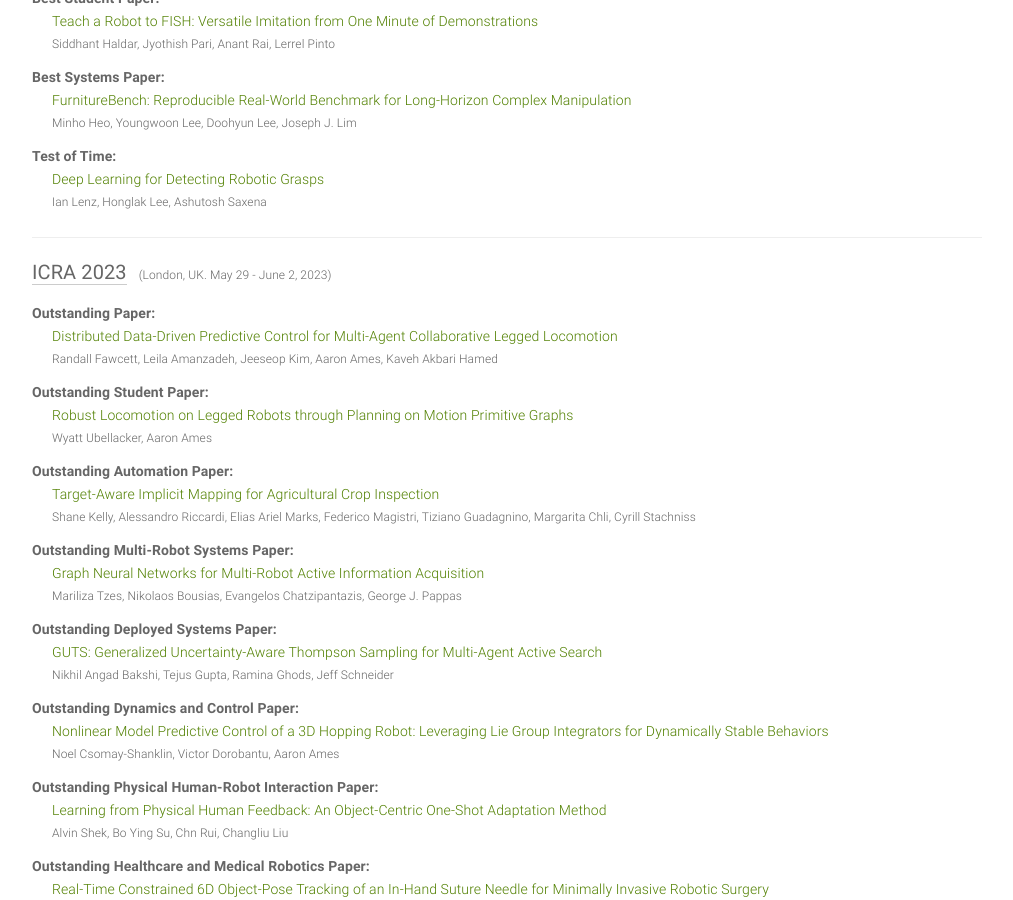
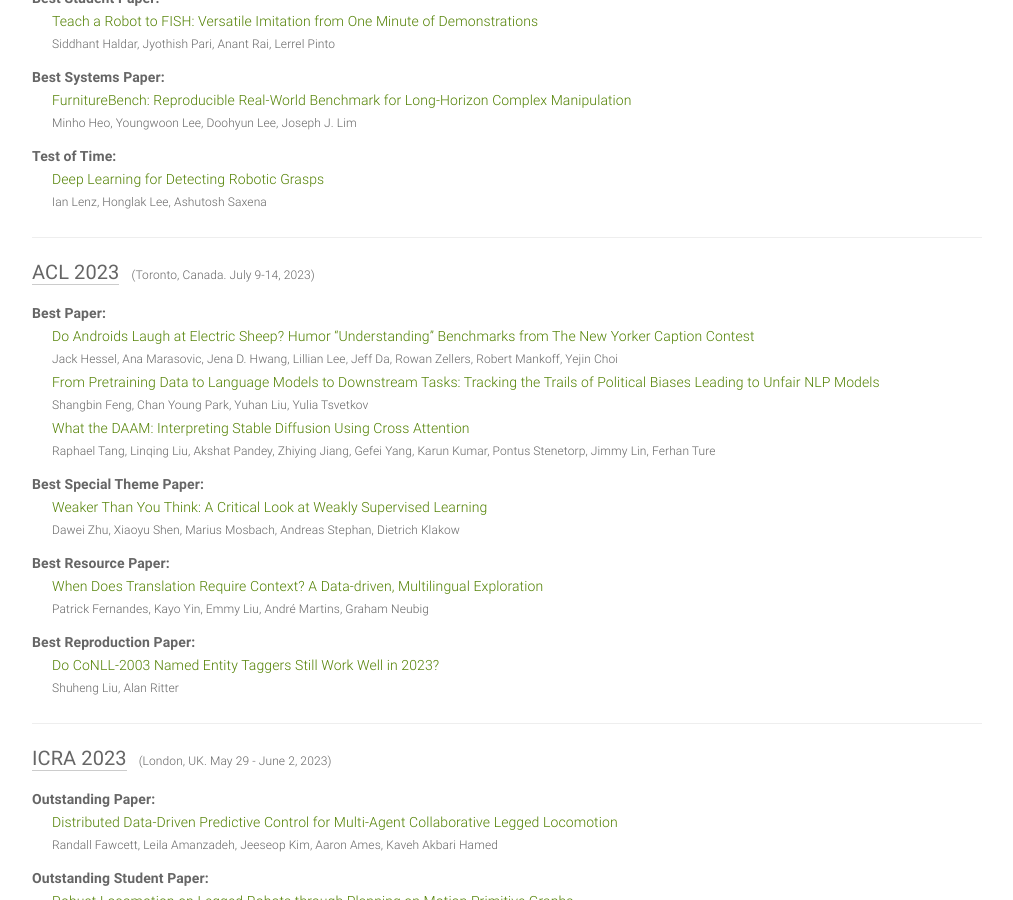
Before and after one commit to clemense/ai-bestpapers, a Jekyll site: the page built from index.html, in a window 1280 px wide and 900 px high, scrolled down 439 px. Shown: the whole window, without its empty margins (133-1146 px from the left). Built offline with Jekyll 4.4.1, drawn with Linux system fonts in a browser that asks for light colours.

Commit message:
Add ACL 2023

```diff
--- a/_data/papers.yml
+++ b/_data/papers.yml
@@ -27,6 +27,47 @@
   place: Daegu, Republic of Korea
   date: July 10-14, 2023
   sub: RO
+
+- venue: ACL
+  year: 2023
+  awards:
+  - award: Best Paper
+    title: Do Androids Laugh at Electric Sheep? Humor “Understanding” Benchmarks from
+      The New Yorker Caption Contest
+    author: Jack Hessel, Ana Marasovic, Jena D. Hwang, Lillian Lee, Jeff Da, Rowan
+      Zellers, Robert Mankoff, Yejin Choi
+    link: https://arxiv.org/abs/2209.06293
+    source: https://2023.aclweb.org/program/best_papers/
+  - award: Best Paper
+    title: 'From Pretraining Data to Language Models to Downstream Tasks: Tracking
+      the Trails of Political Biases Leading to Unfair NLP Models'
+    author: Shangbin Feng, Chan Young Park, Yuhan Liu, Yulia Tsvetkov
+    link: https://arxiv.org/abs/2305.08283
+    source: https://2023.aclweb.org/program/best_papers/
+  - award: Best Paper
+    title: 'What the DAAM: Interpreting Stable Diffusion Using Cross Attention'
+    author: Raphael Tang, Linqing Liu, Akshat Pandey, Zhiying Jiang, Gefei Yang, Karun
+      Kumar, Pontus Stenetorp, Jimmy Lin, Ferhan Ture
+    link: https://arxiv.org/abs/2210.04885
+    source: https://2023.aclweb.org/program/best_papers/
+  - award: Best Special Theme Paper
+    title: 'Weaker Than You Think: A Critical Look at Weakly Supervised Learning'
+    author: Dawei Zhu, Xiaoyu Shen, Marius Mosbach, Andreas Stephan, Dietrich Klakow
+    link: https://arxiv.org/abs/2305.17442
+    source: https://2023.aclweb.org/program/best_papers/
+  - award: Best Resource Paper
+    title: When Does Translation Require Context? A Data-driven, Multilingual Exploration
+    author: Patrick Fernandes, Kayo Yin, Emmy Liu, André Martins, Graham Neubig
+    link: https://arxiv.org/abs/2109.07446
+    source: https://2023.aclweb.org/program/best_papers/
+  - award: Best Reproduction Paper
+    title: Do CoNLL-2003 Named Entity Taggers Still Work Well in 2023?
+    author: Shuheng Liu, Alan Ritter
+    link: https://arxiv.org/abs/2212.09747
+    source: https://2023.aclweb.org/program/best_papers/
+  place: Toronto, Canada
+  date: July 9-14, 2023
+  sub: NLP
 
 - venue: ICRA
   year: 2023
```
